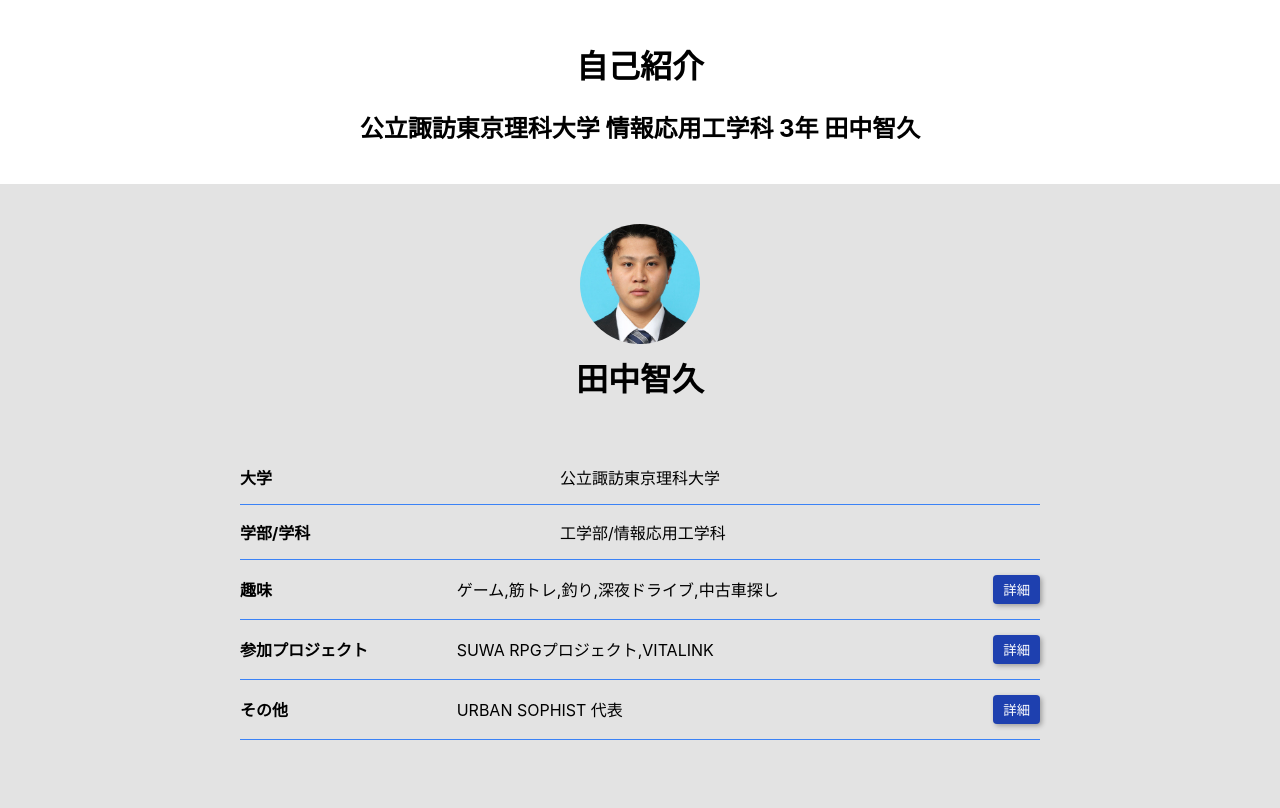
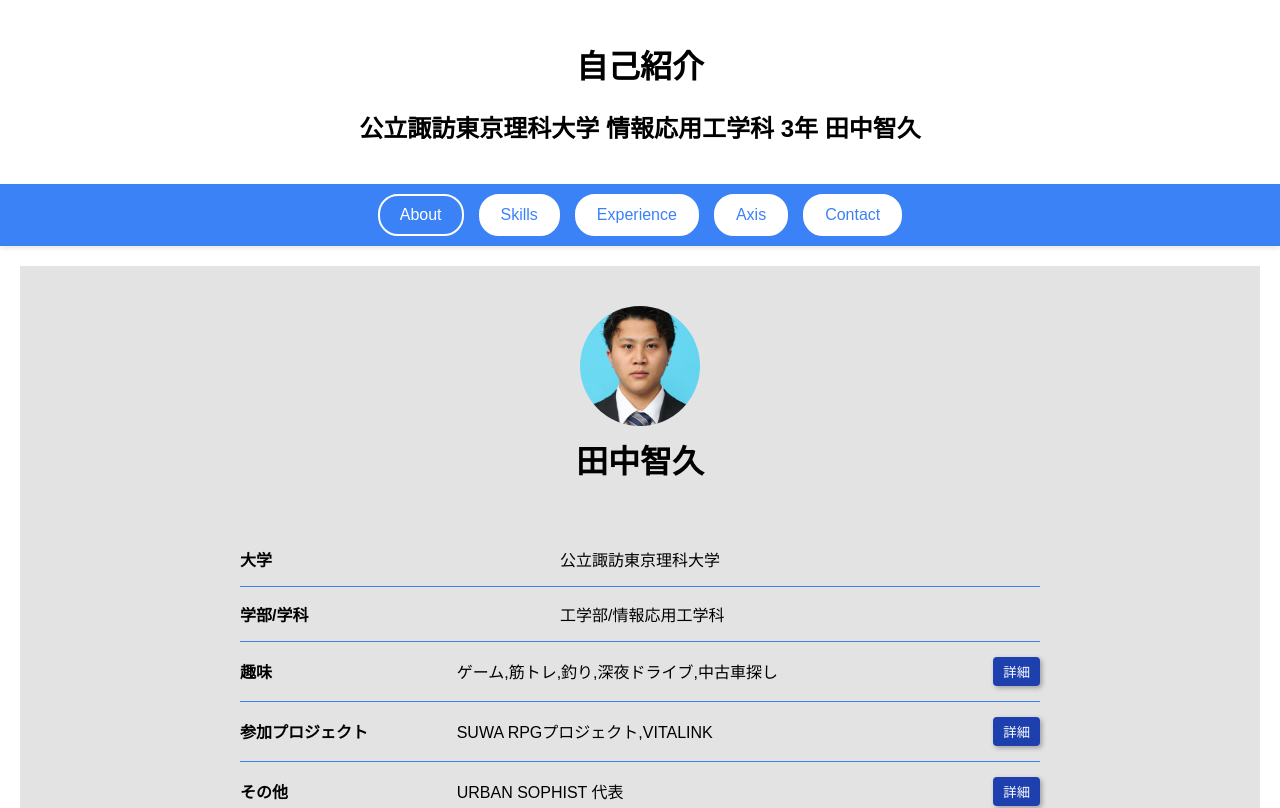
Before and after one commit to tomohisa847/myintroduction, a React (Create React App) app: page / in a window 1280 px wide. Shown: the top 808 px of the page. Built offline with nearby package versions, Linux system fonts and the light colour scheme.

Commit message:
とりあえず完成

```diff
--- a/src/App.css
+++ b/src/App.css
@@ -1,38 +1,41 @@
 .App {
   text-align: center;
+  font-family: Arial, sans-serif;
 }
 
-.App-logo {
-  height: 40vmin;
-  pointer-events: none;
+.navbar {
+  display: flex;
+  justify-content: center;
+  gap: 15px;
+  background-color: #3b82f6;
+  padding: 10px;
+  position: sticky;
+  top: 0;
+  z-index: 100;
+  box-shadow: 0 2px 5px rgba(0, 0, 0, 0.1);
 }
 
-@media (prefers-reduced-motion: no-preference) {
-  .App-logo {
-    animation: App-logo-spin infinite 20s linear;
-  }
+.nav-button {
+  background-color: #ffffff;
+  color: #3b82f6;
+  border: 2px solid #ffffff;
+  border-radius: 20px;
+  padding: 10px 20px;
+  cursor: pointer;
+  font-size: 1rem;
+  transition: all 0.3s ease;
 }
 
-.App-header {
-  background-color: #282c34;
-  min-height: 100vh;
-  display: flex;
-  flex-direction: column;
-  align-items: center;
-  justify-content: center;
-  font-size: calc(10px + 2vmin);
-  color: white;
+.nav-button:hover {
+  background-color: #f9f9f9;
 }
 
-.App-link {
-  color: #61dafb;
+.nav-button.active {
+  background-color: #3b82f6;
+  color: #ffffff;
+  border: 2px solid #ffffff;
 }
 
-@keyframes App-logo-spin {
-  from {
-    transform: rotate(0deg);
-  }
-  to {
-    transform: rotate(360deg);
-  }
+main {
+  padding: 20px;
 }
--- a/src/App.js
+++ b/src/App.js
@@ -1,5 +1,4 @@
-// App.js
-import React from 'react';
+import React, { useState } from 'react';
 import Header from './components/Header';
 import About from './components/About';
 import Skills from './components/Skills';
@@ -7,17 +6,43 @@ import Experience from './components/Experience';
 import Portfolio from './components/Portfolio';
 import Contact from './components/Contact';
 import Axis from './components/Axis';
+import './App.css';
 
 function App() {
+  const [activeSection, setActiveSection] = useState('About');
+
+  const renderSection = () => {
+    switch (activeSection) {
+      case 'About':
+        return <About />;
+      case 'Skills':
+        return <Skills />;
+      case 'Experience':
+        return <Experience />;
+      case 'Axis':
+        return <Axis />;
+      case 'Contact':
+        return <Contact />;
+      default:
+        return <About />;
+    }
+  };
+
   return (
     <div className="App">
       <Header />
-      <About />
-      <Skills />
-      <Experience />
-      <Axis/>
-      <Portfolio />
-      <Contact />
+      <nav className="navbar">
+        {['About', 'Skills', 'Experience', 'Axis', 'Contact'].map((section) => (
+          <button
+            key={section}
+            className={`nav-button ${activeSection === section ? 'active' : ''}`}
+            onClick={() => setActiveSection(section)}
+          >
+            {section}
+          </button>
+        ))}
+      </nav>
+      <main>{renderSection()}</main>
     </div>
   );
 }
--- a/src/components/Axis.css
+++ b/src/components/Axis.css
@@ -1,13 +1,14 @@
 .axis-section {
-	padding: 40px 20px;
+	padding: 80px 20px; /* セクション全体の上部の余白を広げる */
 	background-color: #f9f9f9;
 	text-align: center;
 	font-family: Arial, sans-serif;
   }
 
   .axis-title {
-	font-size: 2rem;
-	margin-bottom: 20px;
+	font-size: 2.5rem; /* タイトルを大きく */
+	margin-bottom: 50px; /* タイトルと軸ラベルの距離を確保 */
+	color: #333; /* タイトルのカラーを濃い色に */
   }
 
   .timeline-container {
@@ -20,9 +21,9 @@
 
   .timeline {
 	position: relative;
-	width: 3px;
+	width: 4px; /* 軸を少し太く */
 	background-color: #3b82f6;
-	height: 600px;
+	height: 700px; /* 軸の長さを増加 */
 	display: flex;
 	flex-direction: column;
 	align-items: center;
@@ -31,32 +32,36 @@
 
   .timeline-label {
 	position: absolute;
-	top: -30px;
-	font-size: 1rem;
-	color: #3b82f6;
-	background-color: #ffffff;
-	padding: 5px 10px;
-	border-radius: 5px;
+	top: -50px; /* 軸から離す */
+	font-size: 1.5rem; /* フォントサイズを大きく */
+	font-weight: bold; /* 太字で強調 */
+	color: #ffffff; /* テキストを白に */
+	background-color: #3b82f6; /* 軸と同じ色で統一感を持たせる */
+	padding: 10px 20px; /* 余白を広げて大きく見せる */
+	border-radius: 25px; /* 角を丸くしてモダンなデザインに */
 	transform: translateX(-50%);
-	left: 50%;
+	left: 50%; /* 中央揃え */
+	white-space: nowrap; /* ラベルが折り返されないようにする */
+	box-shadow: 0 4px 8px rgba(0, 0, 0, 0.2); /* 影を追加して目立たせる */
+	z-index: 10; /* 他の要素より前面に表示 */
   }
 
   .timeline-item {
 	position: relative;
 	opacity: 0;
-	transform: translateY(30px);
+	transform: translateY(30px); /* 初期状態を下にオフセット */
 	transition: all 0.5s ease-in-out;
 	margin: 20px 0;
   }
 
   .timeline-item.visible {
 	opacity: 1;
-	transform: translateY(0);
+	transform: translateY(0); /* 表示状態で元の位置に戻す */
   }
 
   .popup {
 	position: relative;
-	margin-top: 10px;
+	margin-top: 20px; /* ポップアップを軸から適切に離す */
 	background: #ffffff;
 	border: 1px solid #ddd;
 	border-radius: 10px;
--- a/src/components/Axis.js
+++ b/src/components/Axis.js
@@ -3,24 +3,25 @@ import "./Axis.css";
 
 const timelineData = [
   {
-    label: "軸1",
+    label: "ベンチャー気質のある企業",
     events: [
-      { title: "イベントA1", description: "イベントA1の詳細説明です。" },
-      { title: "イベントA2", description: "イベントA2の詳細説明です。" },
+      { title: "成長する意欲", description: "何に対しても挑戦し勢いがある会社が自身の気質に合っているため" },
+      { title: "学ぶ環境", description: "常に学びながら不完全ながらも成長する事が自身の気質に合っているため" },
     ],
   },
   {
-    label: "軸2",
+    label: "自動車業界(システム)",
     events: [
-      { title: "イベントB1", description: "イベントB1の詳細説明です。" },
-      { title: "イベントB2", description: "イベントB2の詳細説明です。" },
+      { title: "自動車大好き", description: "毎日中古車を探したり、良くドライブに行きます。" },
+      { title: "自動車業界に行きたい", description: "自動車がどのように動くのかを仕事をしていく中で学びたいから" },
+      { title: "大学の授業で",description: "組み込みシステム開発の授業が自身の興味を引きたてたため"},
     ],
   },
   {
-    label: "軸3",
+    label: "若手がリーダーとなり活躍している",
     events: [
-      { title: "イベントC1", description: "イベントC1の詳細説明です。" },
-      { title: "イベントC2", description: "イベントC2の詳細説明です。" },
+      { title: "リーダとは", description: "皆を同じビジョンに引き連れていくためにはリーダー力が必要だから" },
+      { title: "責任の重要性", description: "責任を伴うことは自身の経験において成果を上げてきたから" },
     ],
   },
 ];
@@ -28,7 +29,7 @@ const timelineData = [
 function Axis() {
   return (
     <section className="axis-section">
-      <h2 className="axis-title">ポートフォリオ</h2>
+      <h2 className="axis-title">就活の軸</h2>
       <div className="timeline-container">
         {timelineData.map((timeline, index) => (
           <SingleTimeline key={index} timeline={timeline} />
--- a/src/components/Contact.js
+++ b/src/components/Contact.js
@@ -1,14 +1,58 @@
-// Contact.js
 import React from 'react';
+import { FaEnvelope, FaPhone } from 'react-icons/fa';
 
 function Contact() {
   return (
-    <section>
-      <h2>連絡先</h2>
-      <p>Email: example@example.com</p>
-      <p>LinkedIn: <a href="https://www.linkedin.com/in/username">username</a></p>
+    <section style={styles.section}>
+      <h2 style={styles.title}>連絡先</h2>
+      <div style={styles.contactCard}>
+        <div style={styles.contactItem}>
+          <FaEnvelope style={styles.icon} />
+          <span style={styles.text}>T122096@ed.sus.ac.jp</span>
+        </div>
+        <div style={styles.contactItem}>
+          <FaPhone style={styles.icon} />
+          <span style={styles.text}>080-7746-3686</span>
+        </div>
+      </div>
     </section>
   );
 }
 
+const styles = {
+  section: {
+    padding: '40px 20px',
+    backgroundColor: '#f9f9f9',
+    textAlign: 'center',
+    fontFamily: 'Arial, sans-serif',
+  },
+  title: {
+    fontSize: '2rem',
+    marginBottom: '20px',
+    color: '#333',
+  },
+  contactCard: {
+    display: 'inline-block',
+    padding: '20px',
+    backgroundColor: '#ffffff',
+    borderRadius: '10px',
+    boxShadow: '0 4px 6px rgba(0, 0, 0, 0.1)',
+    textAlign: 'left',
+  },
+  contactItem: {
+    display: 'flex',
+    alignItems: 'center',
+    marginBottom: '15px',
+  },
+  icon: {
+    fontSize: '1.5rem',
+    color: '#3b82f6',
+    marginRight: '10px',
+  },
+  text: {
+    fontSize: '1.2rem',
+    color: '#555',
+  },
+};
+
 export default Contact;
```
